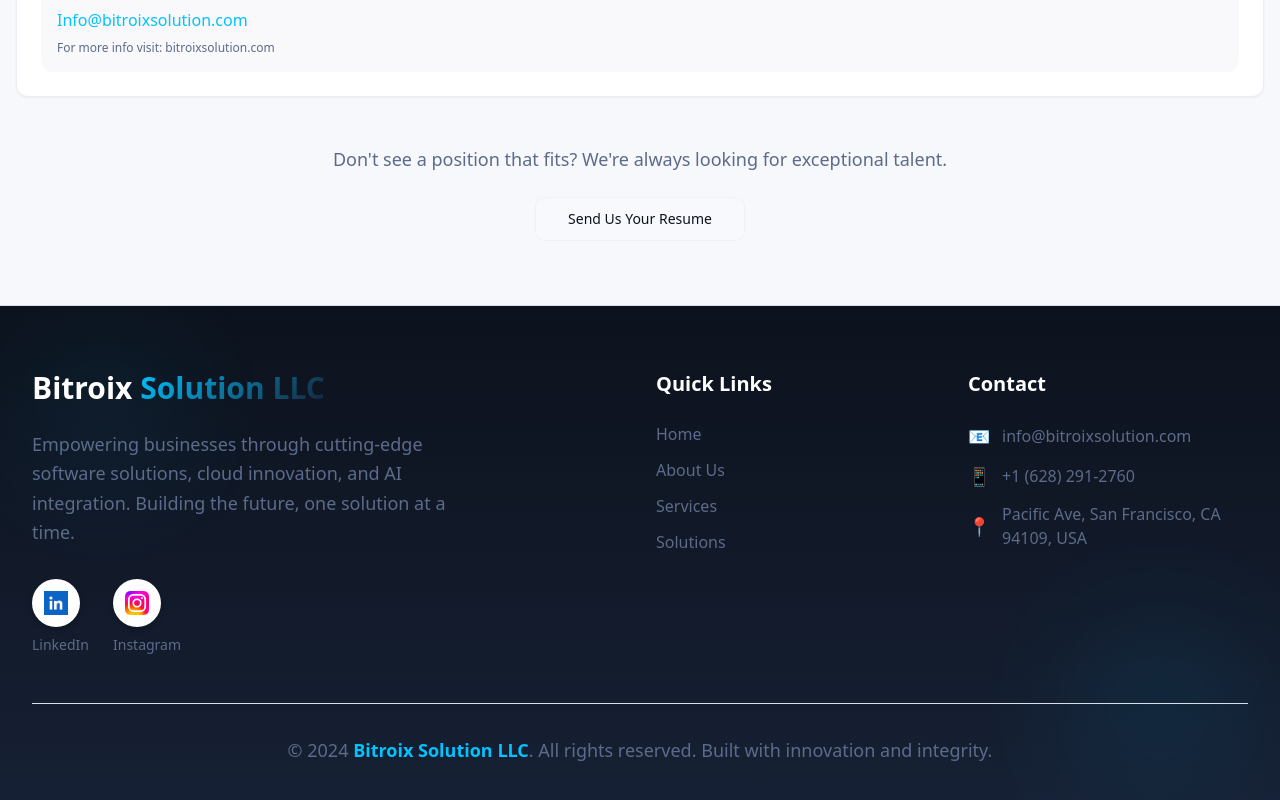
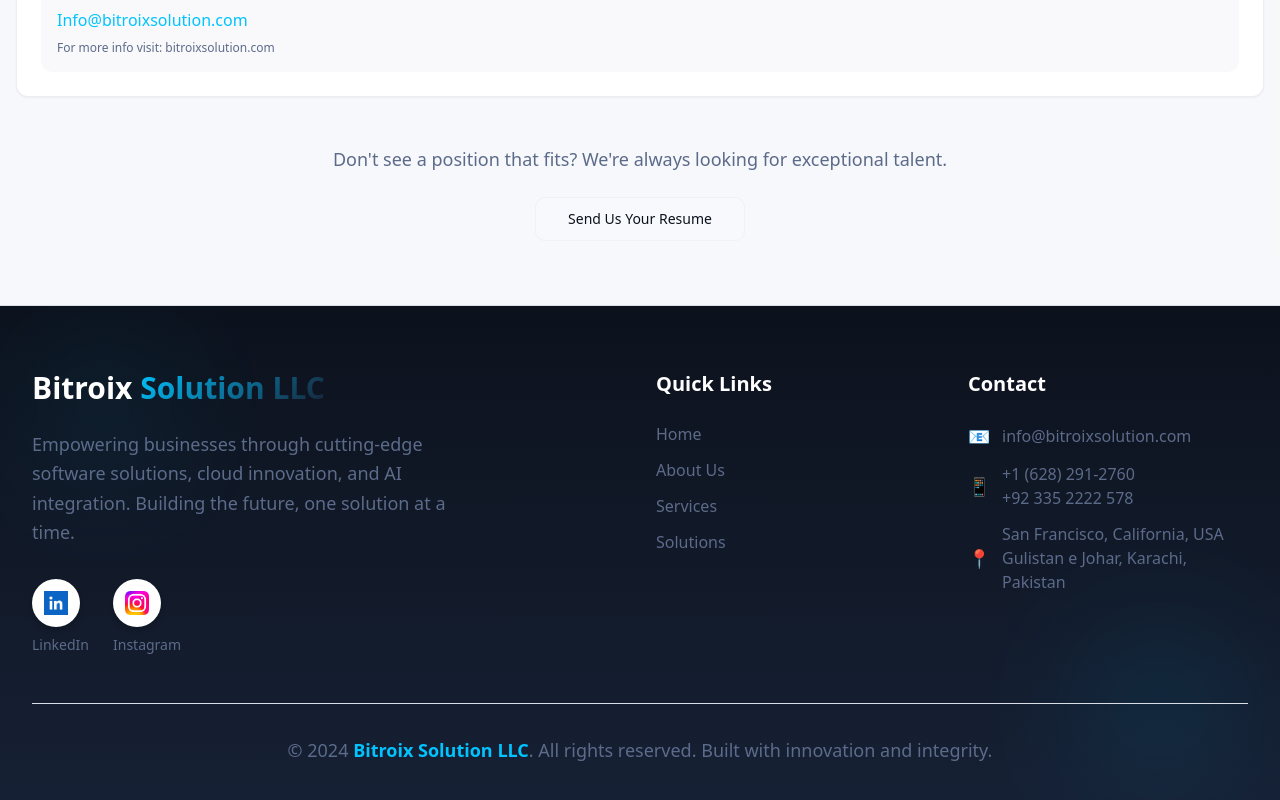
Before and after one commit to WajahatAli251/bitroix-solution, a React (Vite) app: page /career in a window 1280 px wide. Shown: the part 1775-2575 px from the top of the page. Built offline with nearby package versions, Linux system fonts and the light colour scheme.

Commit message:
Add contact information

```diff
--- a/src/components/ContactSection.tsx
+++ b/src/components/ContactSection.tsx
@@ -240,19 +240,21 @@ const ContactSection = () => {
                   <div>
                     <h4 className="font-semibold text-slate-900 text-sm md:text-base">Phone</h4>
                     <p className="text-slate-600 text-sm md:text-base">+1 (628) 291-2760</p>
+                    <p className="text-slate-600 text-sm md:text-base">+92 335 2222 578</p>
                   </div>
                 </div>
 
                 <div
                   className="flex items-start space-x-3 md:space-x-4 group cursor-pointer"
-                  onClick={() => window.open('https://maps.google.com/?q=Pacific+Ave,+San+Francisco,+CA+94109,+USA', '_blank')}
+                  onClick={() => window.open('https://maps.google.com/?q=San+Francisco,+CA+94109,+USA', '_blank')}
                 >
                   <div className="w-10 h-10 md:w-12 md:h-12 bg-white rounded-full flex items-center justify-center flex-shrink-0 group-hover:scale-110 group-hover:rotate-12 transition-all duration-300 shadow-md">
                     <img src="/lovable-uploads/a8de8db8-f140-41ec-b6e9-4c07811f905f.png" alt="Location" className="w-6 md:w-8 h-6 md:h-8" />
                   </div>
                   <div>
-                    <h4 className="font-semibold text-slate-900 text-sm md:text-base">Location</h4>
-                    <p className="text-slate-600 hover:text-blue-600 transition-colors text-sm md:text-base">Pacific Ave, San Francisco, CA 94109, USA</p>
+                    <h4 className="font-semibold text-slate-900 text-sm md:text-base">Offices</h4>
+                    <p className="text-slate-600 hover:text-blue-600 transition-colors text-sm md:text-base">San Francisco, California, USA</p>
+                    <p className="text-slate-600 hover:text-blue-600 transition-colors text-sm md:text-base mt-1">Gulistan e Johar, Karachi, Pakistan</p>
                   </div>
                 </div>
               </div>
--- a/src/components/Footer.tsx
+++ b/src/components/Footer.tsx
@@ -102,11 +102,17 @@ const Footer = () => {
                 </li>
                 <li className="flex items-center space-x-3 text-muted-foreground dark:text-gray-300">
                   <span className="text-primary text-lg">📱</span>
-                  <span className="font-medium">+1 (628) 291-2760</span>
+                  <div className="flex flex-col">
+                    <span className="font-medium">+1 (628) 291-2760</span>
+                    <span className="font-medium">+92 335 2222 578</span>
+                  </div>
                 </li>
                 <li className="flex items-center space-x-3 text-muted-foreground dark:text-gray-300">
                   <span className="text-primary text-lg">📍</span>
-                  <span className="font-medium">Pacific Ave, San Francisco, CA 94109, USA</span>
+                  <div className="flex flex-col">
+                    <span className="font-medium">San Francisco, California, USA</span>
+                    <span className="font-medium">Gulistan e Johar, Karachi, Pakistan</span>
+                  </div>
                 </li>
               </ul>
             </div>
```
